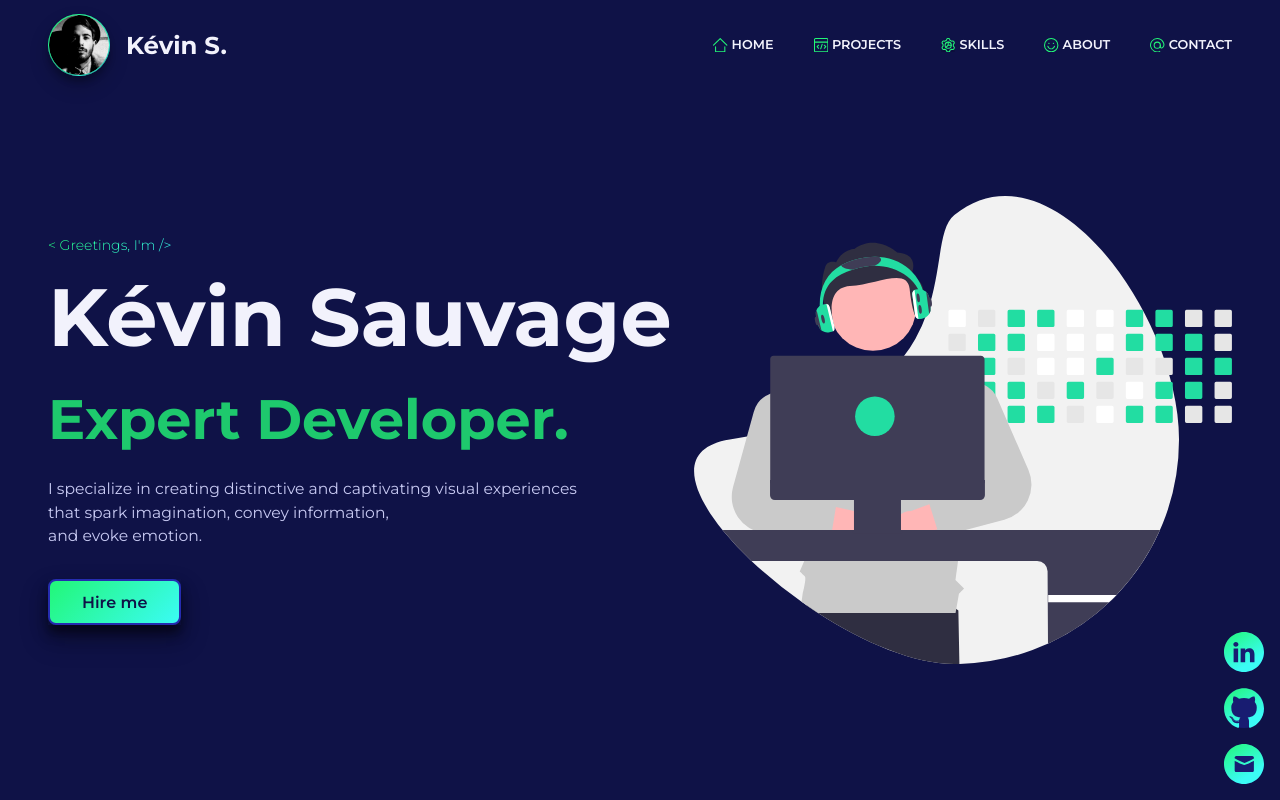
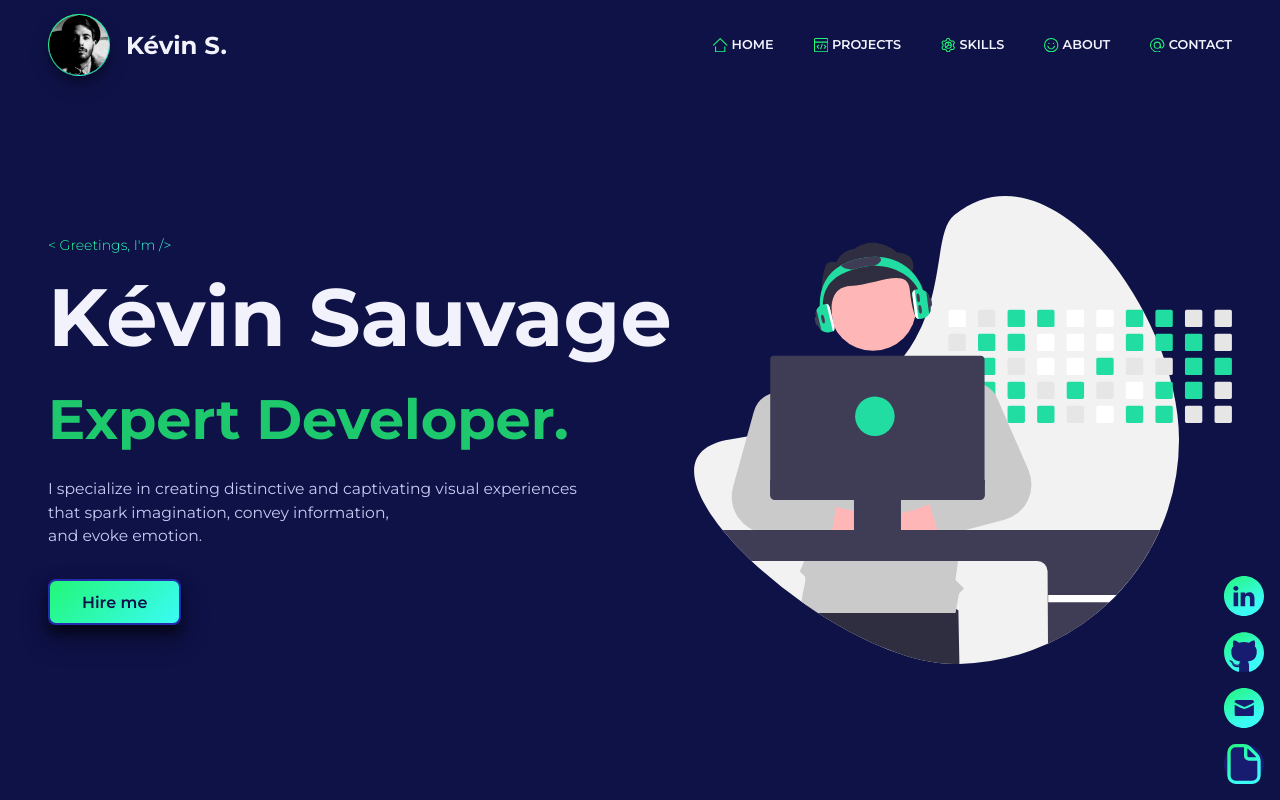
Before and after one commit to kevinsauvage/next-portfolio, a Next.js app: page / in a window 1280 px wide. Shown: the top 800 px of the page. Built offline with nearby package versions, Linux system fonts and the light colour scheme.

Commit message:
add cv button

```diff
--- a/src/component/ContactInfo/ContactInfo.jsx
+++ b/src/component/ContactInfo/ContactInfo.jsx
@@ -1,17 +1,18 @@
 import React from 'react';
 import Link from 'next/link';
 
-import { github, linkedin, mail } from '../../data/svg';
+import { curriculum, github, linkedin, mail } from '../../data/svg';
 
 import styles from './ContactInfo.module.scss';
 
+const ContactInfo = () => {
   const socialButton = [
     { href: 'https://www.linkedin.com/in/kevin-sauvage/', icon: linkedin, text: 'Linkedin' },
     { href: 'https://github.com/kevinsauvage/', icon: github, text: 'Github' },
     { href: 'mailto:kevinsauvage@outlook.com', icon: mail, text: 'E-mail' },
+    { href: `/kevin-sauvage-cv.pdf`, icon: curriculum, text: 'Curriculum' },
   ];
-
-const ContactInfo = () => (
+  return (
     <div className={styles.info}>
       {socialButton.map((item) => (
         <Link href={item.href} key={item.href}>
@@ -23,5 +24,6 @@ const ContactInfo = () => (
       ))}
     </div>
   );
+};
 
 export default ContactInfo;
--- a/src/data/svg.js
+++ b/src/data/svg.js
@@ -264,3 +264,19 @@ export const jest = (
     />
   </svg>
 );
+
+export const curriculum = (
+  <svg xmlns="http://www.w3.org/2000/svg" width="24" height="24" fill="none" viewBox="0 0 24 24">
+    <g clipPath="url(#clip0_3_116821)">
+      <path
+        fill="#374957"
+        d="M19.95 5.536L16.464 2.05A6.958 6.958 0 0011.515 0H7a5.006 5.006 0 00-5 5v14a5.006 5.006 0 005 5h10a5.006 5.006 0 005-5v-8.514a6.95 6.95 0 00-2.05-4.95zM18.534 6.95c.305.315.568.668.781 1.05H15a1 1 0 01-1-1V2.684c.383.213.736.476 1.051.78l3.484 3.486zM20 19a3 3 0 01-3 3H7a3 3 0 01-3-3V5a3 3 0 013-3h4.515c.164 0 .323.032.485.047V7a3 3 0 003 3h4.953c.015.162.047.32.047.486V19z"
+      />
+    </g>
+    <defs>
+      <clipPath id="clip0_3_116821">
+        <path fill="#fff" d="M0 0H24V24H0z" />
+      </clipPath>
+    </defs>
+  </svg>
+);
```
Also changed, not shown: 2 other files (tests, documents, lock files or other folders). Lines whose indentation alone changed are shown as unchanged.
